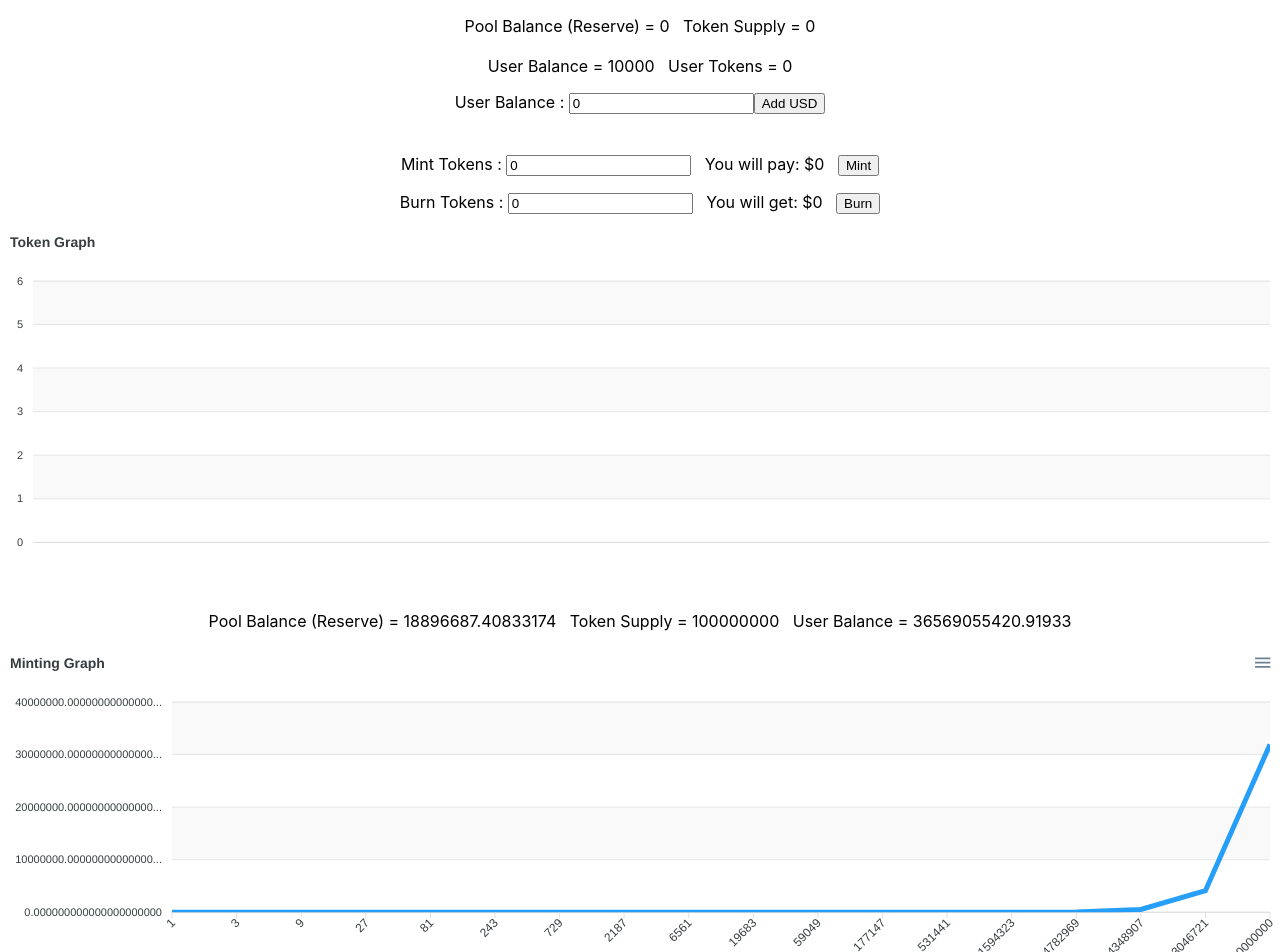
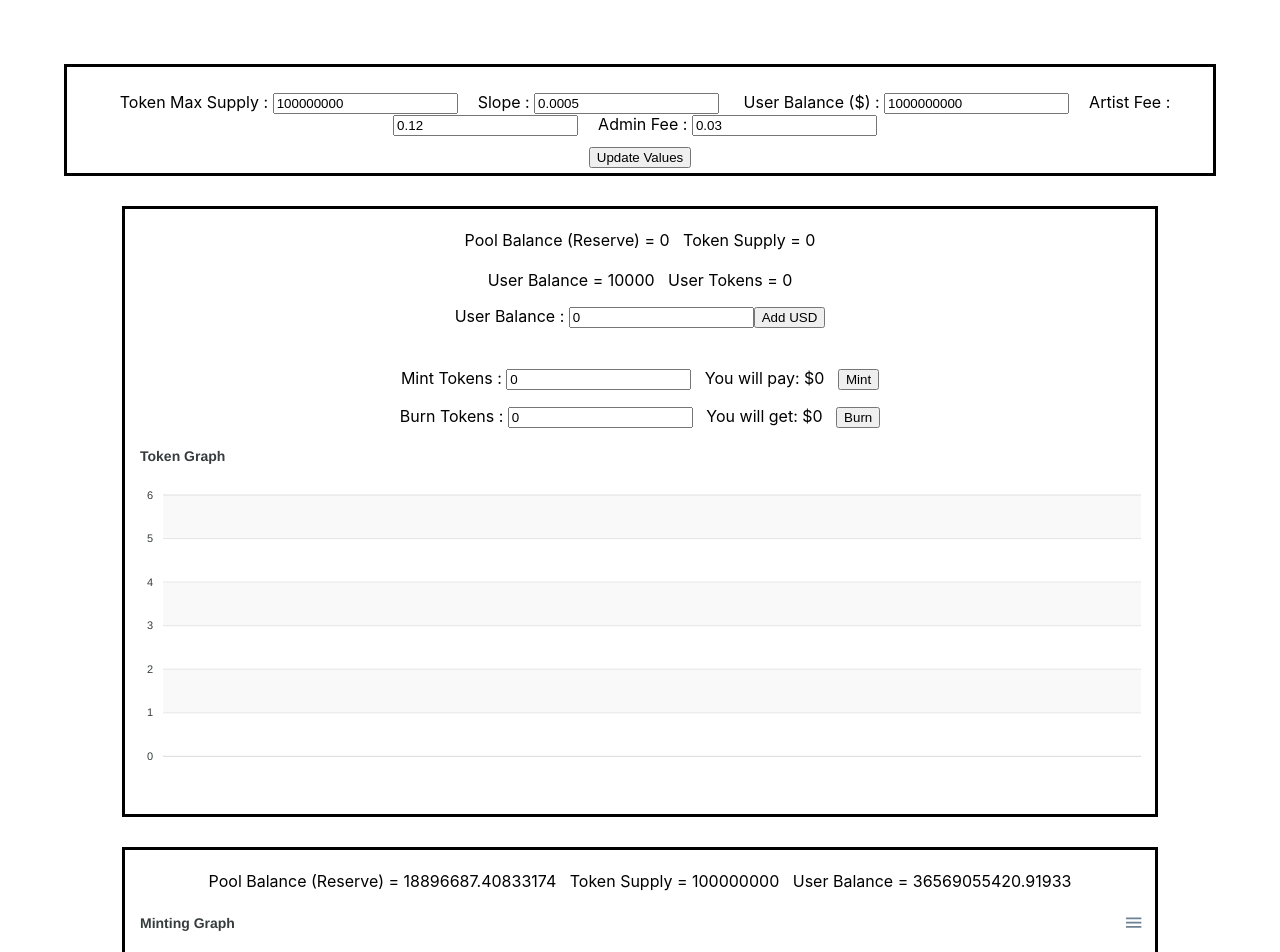
Before and after one commit to ObjectPlayer/Bounding_Curve, a React (Create React App) app in the folder bounding-curve/: page / in a window 1280 px wide. Shown: the top 952 px of the page. Built offline with nearby package versions, Linux system fonts and the light colour scheme.

Commit message:
layput updated

```diff
--- a/bounding-curve/src/App.css
+++ b/bounding-curve/src/App.css
@@ -1,5 +1,6 @@
 .App {
   text-align: center;
+  margin: 5%;
 }
 
 .App-logo {
--- a/bounding-curve/src/App.js
+++ b/bounding-curve/src/App.js
@@ -1,192 +1,71 @@
-import logo from './logo.svg';
 import './App.css';
 import React from 'react';
 import BoundingCurve from './Services/BoundingCurve';
-import Chart from 'react-apexcharts'
+import TokenGraph from './Screens/TokenGraph';
 import MintingGraph from './Screens/MintingGraph';
 import BurningGraph from './Screens/BurningGraph';
 
 class App extends React.Component {
   constructor(props) {
-    super(props);
+    super(props)
 
     this.state = {
-      userTempBalance: 0,
-      userActualBlance: 10000,
-      userActualtokens: 0,
-      mintPrice: 0,
-      mintingAmount: 0,
-      burningPrice: 0,
-      burningAmount: 0,
-      reserveAmount: 0,
-      totalSupply: 0,
-
-      series: [{
-        name: "Price",
-        data: []
-      }],
-      options: {
-        chart: {
-          height: 350,
-          type: 'line',
-          zoom: {
-            enabled: false
-          }
-        },
-        dataLabels: {
-          enabled: false
-        },
-        stroke: {
-          curve: 'straight'
-        },
-        title: {
-          text: 'Token Graph',
-          align: 'left'
-        },
-        grid: {
-          row: {
-            colors: ['#f3f3f3', 'transparent'], // takes an array which will be repeated on columns
-            opacity: 0.5
-          },
-        },
-        xaxis: {
-          categories: [],
-        }
-      }
-
-    }
-
-    this.boudningCurve = new BoundingCurve()
-  }
-
-  showBlanace = () => {
-    let { userBalance, userTokens } = this.boudningCurve.showUserBalance()
-    this.setState({ userActualBlance: userBalance, userActualtokens: userTokens })
-  }
-
-  setUserBalance = () => {
-    this.boudningCurve.setUserBalance(this.state.userTempBalance)
-    this.showBlanace()
-  }
-
-  mintTokens = () => {
-    if (this.state.userActualBlance - this.state.mintPrice >= 0) {
-      this.boudningCurve.mintToken(this.state.mintingAmount, this.state.mintPrice);
-      this.updateData()
-    } else {
-      alert("Enough Balance, kindly get some $")
+      slope: 0.0005,
+      maxSupply: 100000000,
+      userBalance: 1000000000,
+      artistFee: 0.12,
+      adminFee: 0.03
     }
   }
 
-  burnTokens = () => {
-    debugger;
-    if (this.state.userActualtokens - this.state.burningAmount >= 0) {
-      this.boudningCurve.burnToken(this.state.burningAmount);
-      this.updateData()
-    } else {
-      alert("Enough Tokens, kindly get some Token")
-    }
-  }
-
-
-  updateMintPrice = (amount) => {
-    let mintPrice = this.boudningCurve.getMintPrice(amount);
-    this.setState({ mintPrice, mintingAmount: amount })
-  }
-
-  updateBurningPrice = (amount) => {
-    let burningPrice = this.boudningCurve.getBurnPrice(amount);
-    this.setState({ burningPrice, burningAmount: amount })
-  }
-
-  updateData = () => {
-    this.showBlanace();
-    //let chartData = this.state.chartData;
-
-    let options = this.state.options;
-    let series = this.state.series;
-
-    let newCategories = options.xaxis.categories.push(options.xaxis.categories.length);
-
-    let mintPrice = this.boudningCurve.getMintPrice(1);
-
-    series[0].data.push(mintPrice)
-
-    this.setState({ series, options: { ...this.state.options, xaxis: { categories: newCategories } } })
-
-    let reserveAmount = this.boudningCurve.reserve;
-    let totalSupply = this.boudningCurve.totalSupply;
-
-    this.setState({ reserveAmount, totalSupply })
+  updateBoundingCurveVariables = () => {
 
   }
 
   render() {
     return (
       <div className="App">
+        <div style={{ marginBottom: 30, borderStyle: "solid", padding: 5 }}>
+          <div style={{ marginTop: 20, marginBottom: 10 }}>
+            <span style={{ margin: 10 }}>
+              <label>Token Max Supply : </label>
+              <input type="number" value={this.state.maxSupply} onChange={(e) => this.setState({ maxSupply: e.target.value })} />
+            </span>
+            <span style={{ margin: 10 }}>
+              <label>Slope : </label>
+              <input type="number" step="0.0001" value={this.state.slope} onChange={(e) => this.setState({ slope: e.target.value })} />
+            </span>
+            <span style={{ margin: 10 }}>
+              <label> User Balance ($) : </label>
+              <input type="number" value={this.state.userBalance} onChange={(e) => this.setState({ userBalance: e.target.value })} />
+            </span>
+            <span style={{ margin: 10 }}>
+              <label>Artist Fee : </label>
+              <input type="number" value={this.state.artistFee} onChange={(e) => this.setState({ artistFee: e.target.value })} />
+            </span>
+            <span style={{ margin: 10 }}>
+              <label>Admin Fee : </label>
+              <input type="number" value={this.state.adminFee} onChange={(e) => this.setState({ adminFee: e.target.value })} />
+            </span>
+          </div>
 
-        <p style={{ marginBottom: 20 }}>
-          <span>
-            <label>Pool Balance (Reserve) = </label>
-            <label>{this.state.reserveAmount}</label>
-          </span>
-          &nbsp; &nbsp;
-          <span>
-            <label>Token Supply = </label>
-            <label>{this.state.totalSupply}</label>
-          </span>
-        </p>
-
-        <p style={{ marginBottom: 40 }}>
-          <span>
-            <label>User Balance = </label>
-            <label>{this.state.userActualBlance}</label>
-          </span>
-          &nbsp; &nbsp;
-          <span>
-            <label>User Tokens = </label>
-            <label>{this.state.userActualtokens}</label>
-          </span>
-          <p>
-            <label>User Balance : </label>
-            <input type="text" value={this.state.userTempBalance} onChange={(e) => this.setState({ userTempBalance: e.target.value })} />
-            <input type="button" value={"Add USD"} onClick={this.setUserBalance} />
-          </p>
-
-          {/* <p>
-            <input type="button" value={"Update Balance"} onClick={this.showBlanace} />
-          </p> */}
-
-        </p>
-
-
-        <p>
-          <label>Mint Tokens : </label>
-          <input type="text" value={this.state.mintingAmount} onChange={(e) => this.updateMintPrice(e.target.value)} />
-          &nbsp; &nbsp;
-          <label>You will pay: ${this.state.mintPrice}</label>
-          &nbsp; &nbsp;
-          <input type="button" value={"Mint"} onClick={this.mintTokens} />
-        </p>
-
-        <p>
-          <label>Burn Tokens : </label>
-          <input type="text" value={this.state.burningAmount} onChange={(e) => this.updateBurningPrice(e.target.value)} />
-          &nbsp; &nbsp;
-          <label>You will get: ${this.state.burningPrice}</label>
-          &nbsp; &nbsp;
-          <input type="button" value={"Burn"} onClick={this.burnTokens} />
-        </p>
-
-        <Chart options={this.state.options} series={this.state.series} type="line" height={350} />
-
-        <div>
-          <MintingGraph />
-
-          <BurningGraph />
+          <div >
+            <input type="button" value={"Update Values"} onChange={this.updateBoundingCurveVariables} />
+          </div>
 
         </div>
 
+        <div>
+          <TokenGraph />
+        </div>
+        <div>
+          <div>
+            <MintingGraph />
+          </div>
+          <div>
+            <BurningGraph />
+          </div>
+        </div>
       </div>
     );
   }
--- a/bounding-curve/src/Screens/BurningGraph.js
+++ b/bounding-curve/src/Screens/BurningGraph.js
@@ -65,7 +65,7 @@ class BurningGraph extends React.Component {
 
         for (let i = 0; totalSupply > 0; i++) {
 
-            if(i==26){
+            if (i == 26) {
                 debugger
             }
             let tokenShouldBurn = supply * 2;
@@ -110,7 +110,7 @@ class BurningGraph extends React.Component {
 
     render() {
         return (
-            <div className="App">
+            <div className="App" style={{ marginTop: 20, marginBottom: 30, borderStyle: "solid", padding: 5 }}>
 
                 <p style={{ marginBottom: 20 }}>
                     <span>
--- a/bounding-curve/src/Screens/MintingGraph.js
+++ b/bounding-curve/src/Screens/MintingGraph.js
@@ -97,7 +97,7 @@ class MintingGraph extends React.Component {
 
     render() {
         return (
-            <div className="App">
+            <div className="App" style={{ marginTop: 20, marginBottom: 30, borderStyle: "solid", padding: 5 }}>
 
                 <p style={{ marginBottom: 20 }}>
                     <span>
--- /dev/null
+++ b/bounding-curve/src/Screens/TokenGraph.js
@@ -0,0 +1,179 @@
+import React from 'react';
+import BoundingCurve from '../Services/BoundingCurve';
+import Chart from 'react-apexcharts'
+
+class MintingGraph extends React.Component {
+    constructor(props) {
+        super(props);
+
+        this.state = {
+            userTempBalance: 0,
+            userActualBlance: 10000,
+            userActualtokens: 0,
+            mintPrice: 0,
+            mintingAmount: 0,
+            burningPrice: 0,
+            burningAmount: 0,
+            reserveAmount: 0,
+            totalSupply: 0,
+
+            series: [{
+                name: "Price",
+                data: []
+            }],
+            options: {
+                chart: {
+                    height: 350,
+                    type: 'line',
+                    zoom: {
+                        enabled: false
+                    }
+                },
+                dataLabels: {
+                    enabled: false
+                },
+                stroke: {
+                    curve: 'straight'
+                },
+                title: {
+                    text: 'Token Graph',
+                    align: 'left'
+                },
+                grid: {
+                    row: {
+                        colors: ['#f3f3f3', 'transparent'], // takes an array which will be repeated on columns
+                        opacity: 0.5
+                    },
+                },
+                xaxis: {
+                    categories: [],
+                }
+            }
+
+        }
+
+        this.boudningCurve = new BoundingCurve()
+    }
+
+    showBlanace = () => {
+        let { userBalance, userTokens } = this.boudningCurve.showUserBalance()
+        this.setState({ userActualBlance: userBalance, userActualtokens: userTokens })
+    }
+
+    setUserBalance = () => {
+        this.boudningCurve.setUserBalance(this.state.userTempBalance)
+        this.showBlanace()
+    }
+
+    mintTokens = () => {
+        if (this.state.userActualBlance - this.state.mintPrice >= 0) {
+            this.boudningCurve.mintToken(this.state.mintingAmount, this.state.mintPrice);
+            this.updateData()
+        } else {
+            alert("Enough Balance, kindly get some $")
+        }
+    }
+
+    burnTokens = () => {
+        debugger;
+        if (this.state.userActualtokens - this.state.burningAmount >= 0) {
+            this.boudningCurve.burnToken(this.state.burningAmount);
+            this.updateData()
+        } else {
+            alert("Enough Tokens, kindly get some Token")
+        }
+    }
+
+
+    updateMintPrice = (amount) => {
+        let mintPrice = this.boudningCurve.getMintPrice(amount);
+        this.setState({ mintPrice, mintingAmount: amount })
+    }
+
+    updateBurningPrice = (amount) => {
+        let burningPrice = this.boudningCurve.getBurnPrice(amount);
+        this.setState({ burningPrice, burningAmount: amount })
+    }
+
+    updateData = () => {
+        this.showBlanace();
+
+        let options = this.state.options;
+        let series = this.state.series;
+
+        let newCategories = options.xaxis.categories.push(options.xaxis.categories.length);
+
+        let mintPrice = this.boudningCurve.getMintPrice(1);
+
+        series[0].data.push(mintPrice)
+
+        this.setState({ series, options: { ...this.state.options, xaxis: { categories: newCategories } } })
+
+        let reserveAmount = this.boudningCurve.reserve;
+        let totalSupply = this.boudningCurve.totalSupply;
+
+        this.setState({ reserveAmount, totalSupply })
+
+    }
+
+    render() {
+        return (
+            <div className="App" style={{ marginTop: 20, marginBottom: 30, borderStyle: "solid", padding: 5 }}>
+
+                <p style={{ marginBottom: 20 }}>
+                    <span>
+                        <label>Pool Balance (Reserve) = </label>
+                        <label>{this.state.reserveAmount}</label>
+                    </span>
+                    &nbsp; &nbsp;
+                    <span>
+                        <label>Token Supply = </label>
+                        <label>{this.state.totalSupply}</label>
+                    </span>
+                </p>
+
+                <p style={{ marginBottom: 40 }}>
+                    <span>
+                        <label>User Balance = </label>
+                        <label>{this.state.userActualBlance}</label>
+                    </span>
+                    &nbsp; &nbsp;
+                    <span>
+                        <label>User Tokens = </label>
+                        <label>{this.state.userActualtokens}</label>
+                    </span>
+                    <p>
+                        <label>User Balance : </label>
+                        <input type="text" value={this.state.userTempBalance} onChange={(e) => this.setState({ userTempBalance: e.target.value })} />
+                        <input type="button" value={"Add USD"} onClick={this.setUserBalance} />
+                    </p>
+
+                </p>
+
+
+                <p>
+                    <label>Mint Tokens : </label>
+                    <input type="text" value={this.state.mintingAmount} onChange={(e) => this.updateMintPrice(e.target.value)} />
+                    &nbsp; &nbsp;
+                    <label>You will pay: ${this.state.mintPrice}</label>
+                    &nbsp; &nbsp;
+                    <input type="button" value={"Mint"} onClick={this.mintTokens} />
+                </p>
+
+                <p>
+                    <label>Burn Tokens : </label>
+                    <input type="text" value={this.state.burningAmount} onChange={(e) => this.updateBurningPrice(e.target.value)} />
+                    &nbsp; &nbsp;
+                    <label>You will get: ${this.state.burningPrice}</label>
+                    &nbsp; &nbsp;
+                    <input type="button" value={"Burn"} onClick={this.burnTokens} />
+                </p>
+
+                <Chart options={this.state.options} series={this.state.series} type="line" height={350} />
+
+            </div>
+        );
+    }
+}
+
+export default MintingGraph;
```
